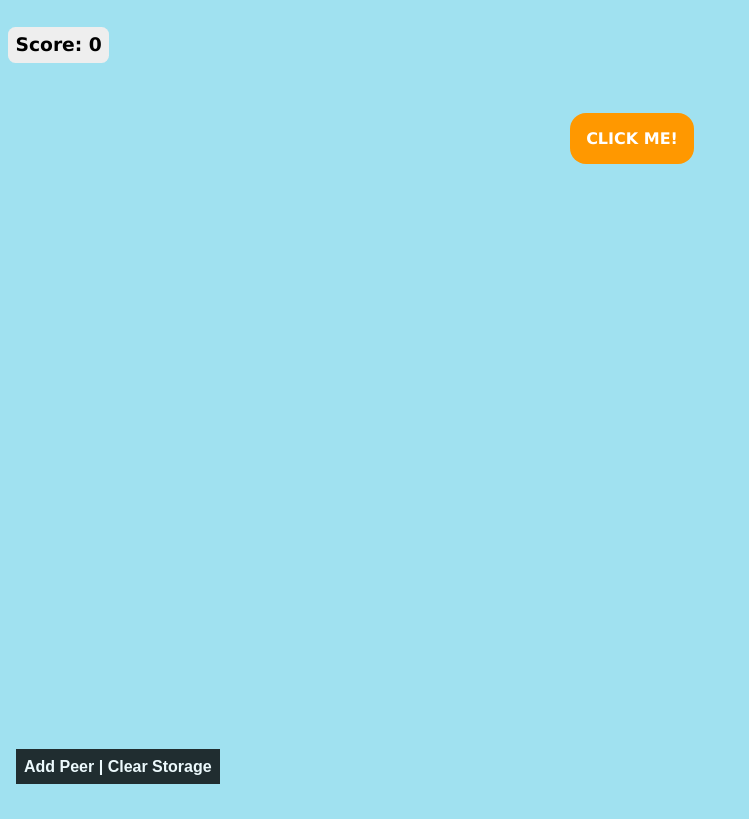
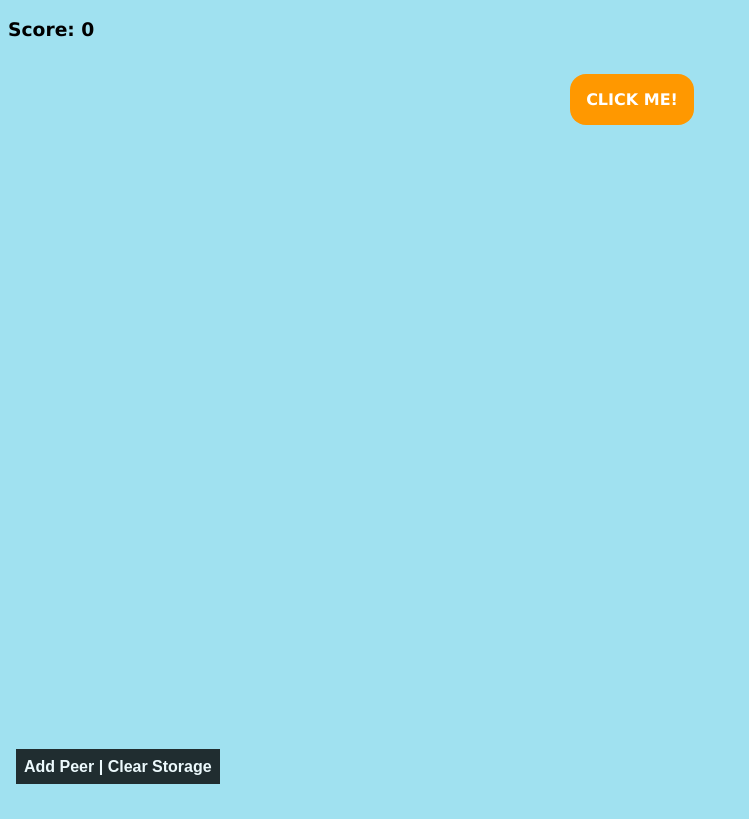
Before and after one commit to webxdc/webxdc-scores, a website built with Vite: page index.html in a window 1280 px wide. Shown: the whole page, without its empty margins (0-749 px from the left). Built offline with nearby package versions, Linux system fonts and the light colour scheme; files whose address does not match are found by name.

Commit message:
reduce code

```diff
--- a/index.html
+++ b/index.html
@@ -13,12 +13,6 @@
              font-family:Verdana,sans-serif;
              font-weight: bold;
          }
-         .label {
-             background: #eee;
-             display: inline-block;
-             padding: 0.4em;
-             border-radius: 0.4em;
-         }
          .btn {
              display:inline-block;
              color: #fff;
@@ -33,7 +27,7 @@
         </style>
     </head>
     <body>
-        <h3 class="label">Score: <span id="self-score">0</span></h3>
+        <h3>Score: <span id="self-score">0</span></h3>
         <p style="text-align: center;">
             <a class="btn" href="#" onclick="incScore(); return false;">CLICK ME!</a>
         </p>
```
